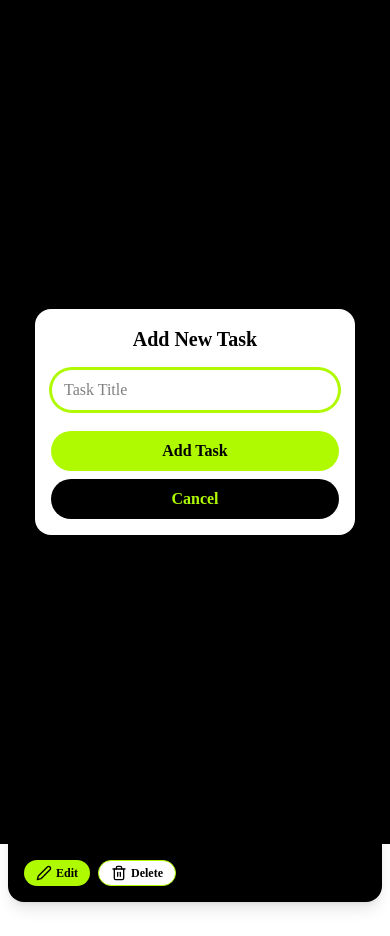
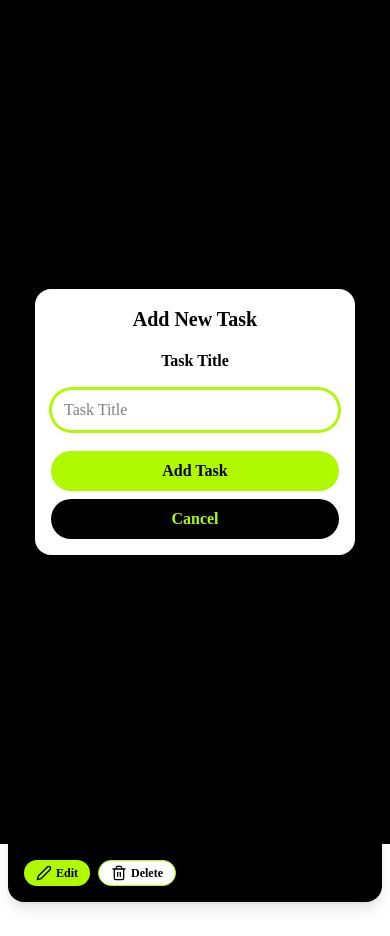
Before and after one commit to da-nn-yy/TaskTracker-App, a React (Vite) app: page / in a window 390 px wide. Both pictures are taken after a click on the button "Add Task". Built offline with nearby package versions, Linux system fonts and the light colour scheme; a web font is replaced by a local one.

Commit message:
Improve AddTaskModal accessibility and responsive design with form labels and enhanced padding

```diff
--- a/src/Components/AddTaskModal.jsx
+++ b/src/Components/AddTaskModal.jsx
@@ -29,11 +29,13 @@ const AddTaskModal = ({ open, onClose, mode = "add", initialTask, onSave, showEn
   };
 
   return (
-    <div className="fixed inset-0 bg-black bg-opacity-40 flex items-center justify-center z-50 px-2">
+    <div className="fixed inset-0 bg-black bg-opacity-40 flex items-center justify-center z-50 px-4 sm:px-8 md:px-12">
       <div className="bg-white rounded-2xl p-4 sm:p-8 w-full max-w-xs sm:max-w-md shadow-xl flex flex-col gap-4 sm:gap-6">
         <h2 className="text-xl sm:text-2xl font-bold text-black">{mode === "edit" ? "Edit Task" : "Add New Task"}</h2>
         <form className="flex flex-col gap-3 sm:gap-4" onSubmit={handleSubmit}>
+          <label className="text-black font-semibold mb-1" htmlFor="task-title">Task Title</label>
           <input
+            id="task-title"
             type="text"
             placeholder="Task Title"
             className="px-3 py-2 sm:px-4 sm:py-3 rounded-full border border-[#aff901] focus:outline-none focus:ring-2 focus:ring-[#aff901] text-black bg-white"
@@ -43,14 +45,18 @@ const AddTaskModal = ({ open, onClose, mode = "add", initialTask, onSave, showEn
           />
           {showEndingDate && (
             <>
+              <label className="text-black font-semibold mb-1" htmlFor="start-date">Start Date</label>
               <input
+                id="start-date"
                 type="date"
                 className="px-3 py-2 sm:px-4 sm:py-3 rounded-full border border-[#aff901] focus:outline-none focus:ring-2 focus:ring-[#aff901] text-black bg-white"
                 value={startingAt}
                 onChange={e => setStartingAt(e.target.value)}
                 placeholder="Start Date"
               />
+              <label className="text-black font-semibold mb-1" htmlFor="end-date">End Date</label>
               <input
+                id="end-date"
                 type="date"
                 className="px-3 py-2 sm:px-4 sm:py-3 rounded-full border border-[#aff901] focus:outline-none focus:ring-2 focus:ring-[#aff901] text-black bg-white"
                 value={endingAt}
```
